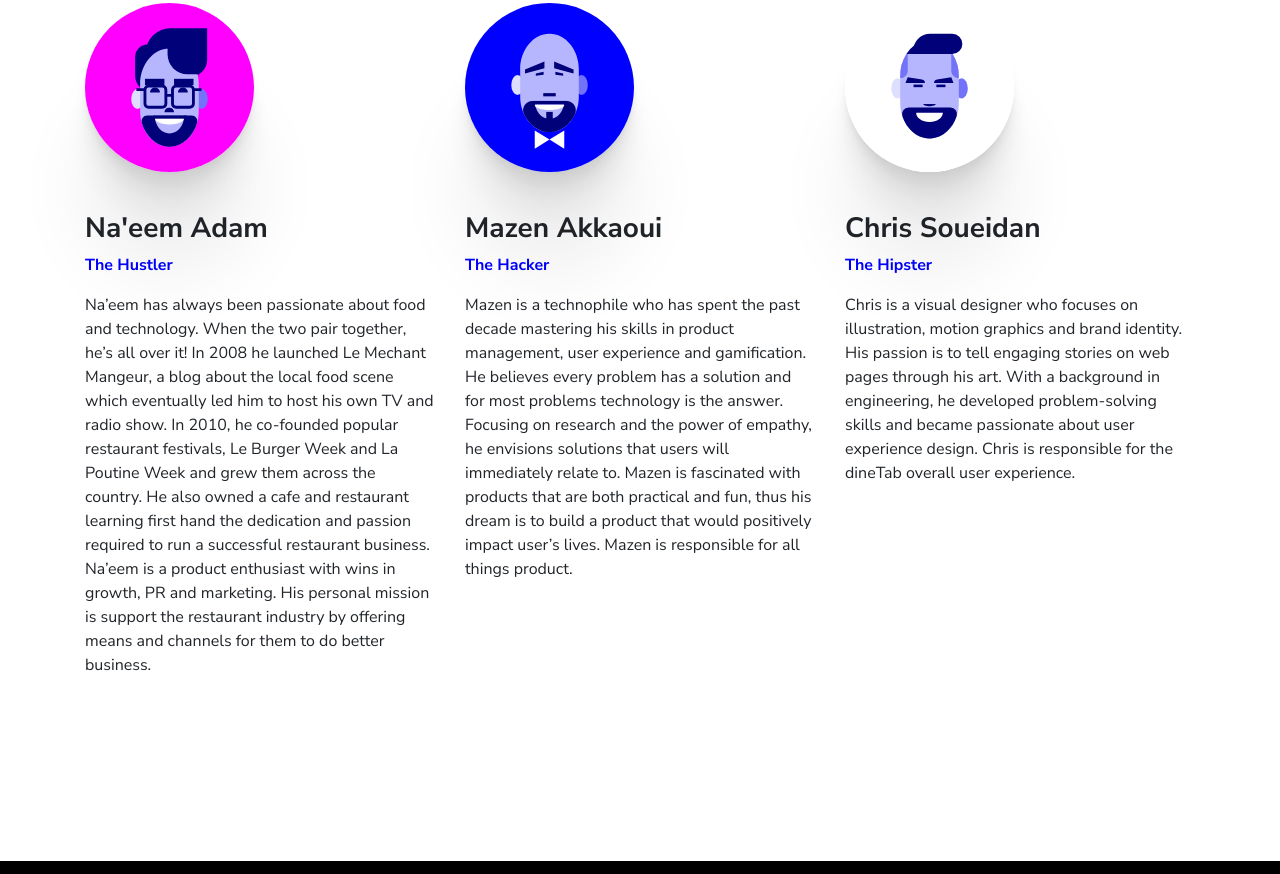
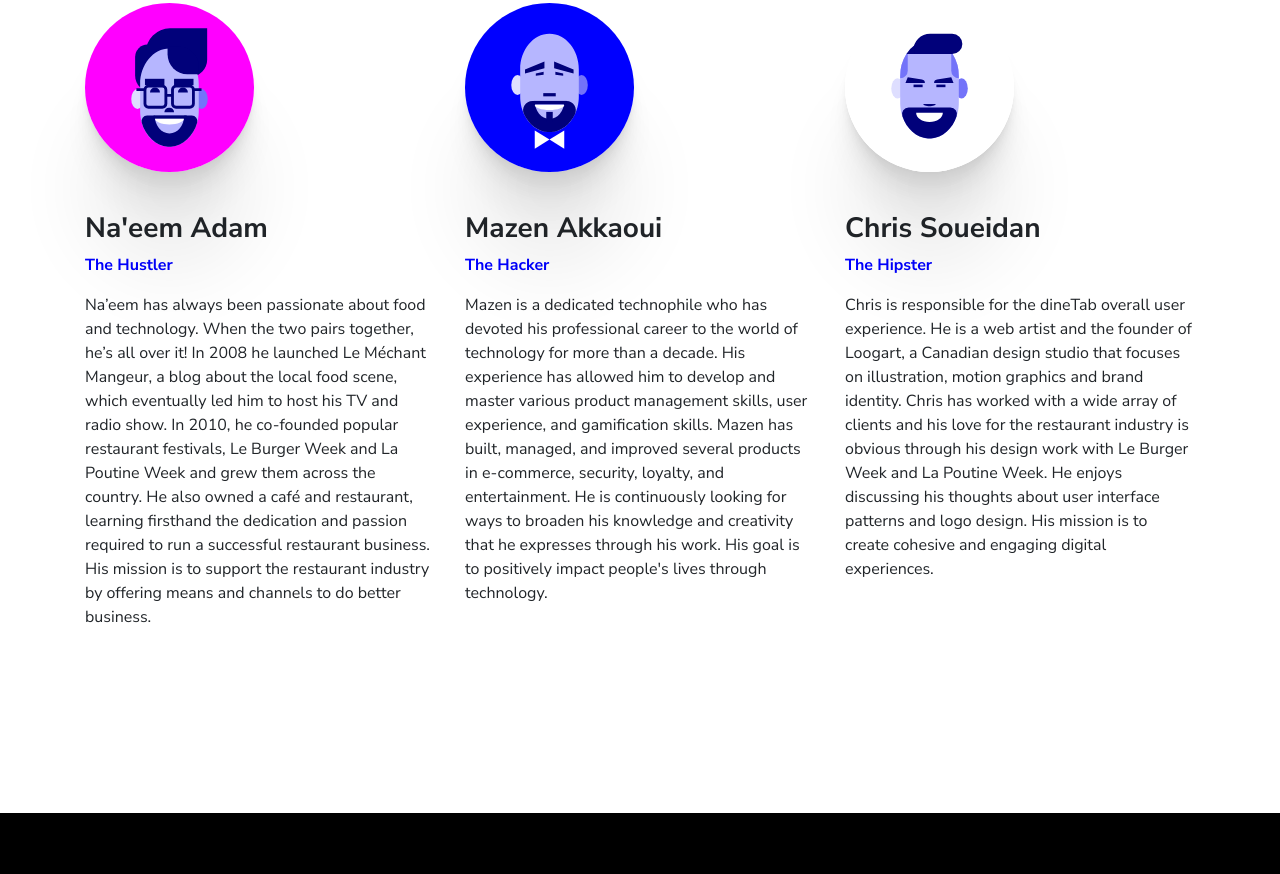
Before and after one commit to dineTab-com/website, a plain HTML site: page about.html in a window 1280 px wide. Shown: the part 358-1232 px from the top of the page. Drawn offline with nearby package versions, Linux system fonts and the light colour scheme.

Commit message:
Update about.html

```diff
--- a/about.html
+++ b/about.html
@@ -69,19 +69,19 @@
                         <img src="./img/avatar-naeem.svg" class="img-fluid rounded-circle team-avatar" alt="" data-aos="zoom-out-up" data-aos-duration="1000">
                         <h3>Na'eem Adam</h3>
                         <p class="text-blue font-weight-bold">The Hustler</p>
-                        <p>Na’eem has always been passionate about food and technology. When the two pair together, he’s all over it! In 2008 he launched Le Mechant Mangeur, a blog about the local food scene which eventually led him to host his own TV and radio show. In 2010, he co-founded popular restaurant festivals, Le Burger Week and La Poutine Week and grew them across the country. He also owned a cafe and restaurant learning first hand the dedication and passion required to run a successful restaurant business. Na’eem is a product enthusiast with wins in growth, PR and marketing. His personal mission is support the restaurant industry by offering means and channels for them to do better business.</p>
+                        <p>Na’eem has always been passionate about food and technology. When the two pairs together, he’s all over it! In 2008 he launched Le Méchant Mangeur, a blog about the local food scene, which eventually led him to host his TV and radio show. In 2010, he co-founded popular restaurant festivals, Le Burger Week and La Poutine Week and grew them across the country. He also owned a café and restaurant, learning firsthand the dedication and passion required to run a successful restaurant business.  His mission is to support the restaurant industry by offering means and channels to do better business.</p>
                     </div>
                     <div class="col-md-6 col-lg-4 mb-5 mb-md-0">
                         <img src="./img/avatar-mazen.svg" class="img-fluid rounded-circle team-avatar" alt="" data-aos="zoom-out-up" data-aos-duration="1000">
                         <h3>Mazen Akkaoui</h3>
                         <p class="text-blue font-weight-bold">The Hacker</p>
-                        <p>Mazen is a technophile who has spent the past decade mastering his skills in product management, user experience and gamification. He believes every problem has a solution and for most problems technology is the answer. Focusing on research and the power of empathy, he envisions solutions that users will immediately relate to. Mazen is fascinated with products that are both practical and fun, thus his dream is to build a product that would positively impact user’s lives. Mazen is responsible for all things product.</p>
+                        <p>Mazen is a dedicated technophile who has devoted his professional career to the world of technology for more than a decade. His experience has allowed him to develop and master various product management skills, user experience, and gamification skills. Mazen has built, managed, and improved several products in e-commerce, security, loyalty, and entertainment. He is continuously looking for ways to broaden his knowledge and creativity that he expresses through his work. His goal is to positively impact people's lives through technology.</p>
                     </div>
                     <div class="col-md-6 col-lg-4">
                         <img src="./img/avatar-chris.svg" class="img-fluid rounded-circle team-avatar" alt="" data-aos="zoom-out-up" data-aos-duration="1000">
                         <h3>Chris Soueidan</h3>
                         <p class="text-blue font-weight-bold">The Hipster</p>
-                        <p>Chris is a visual designer who focuses on illustration, motion graphics and brand identity. His passion is to tell engaging stories on web pages through his art. With a background in engineering, he developed problem-solving skills and became passionate about user experience design. Chris is responsible for the dineTab overall user experience.</p>
+                        <p>Chris is responsible for the dineTab overall user experience. He is a web artist and the founder of Loogart, a Canadian design studio that focuses on illustration, motion graphics and brand identity. Chris has worked with a wide array of clients and his love for the restaurant industry is obvious through his design work with Le Burger Week and La Poutine Week. He enjoys discussing his thoughts about user interface patterns and logo design. His mission is to create cohesive and engaging digital experiences.</p>
                     </div>
                 </div>
         </section>
```
